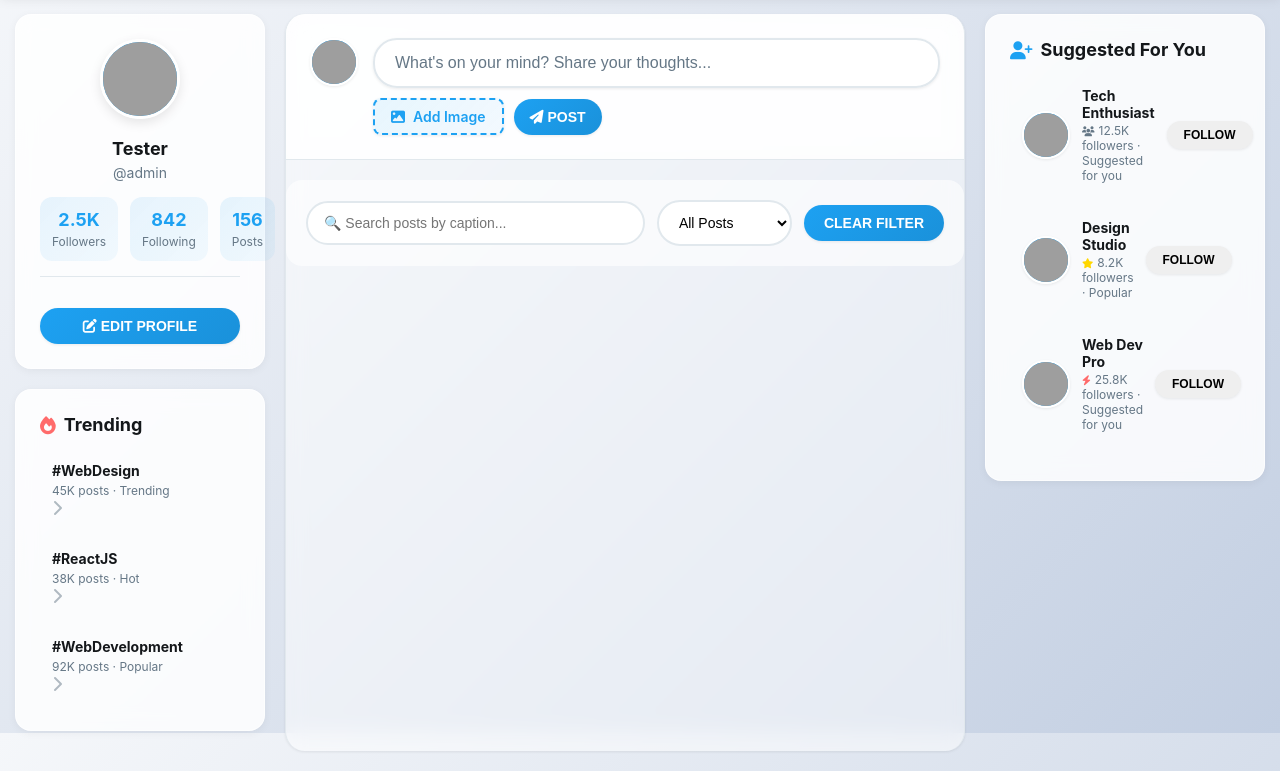
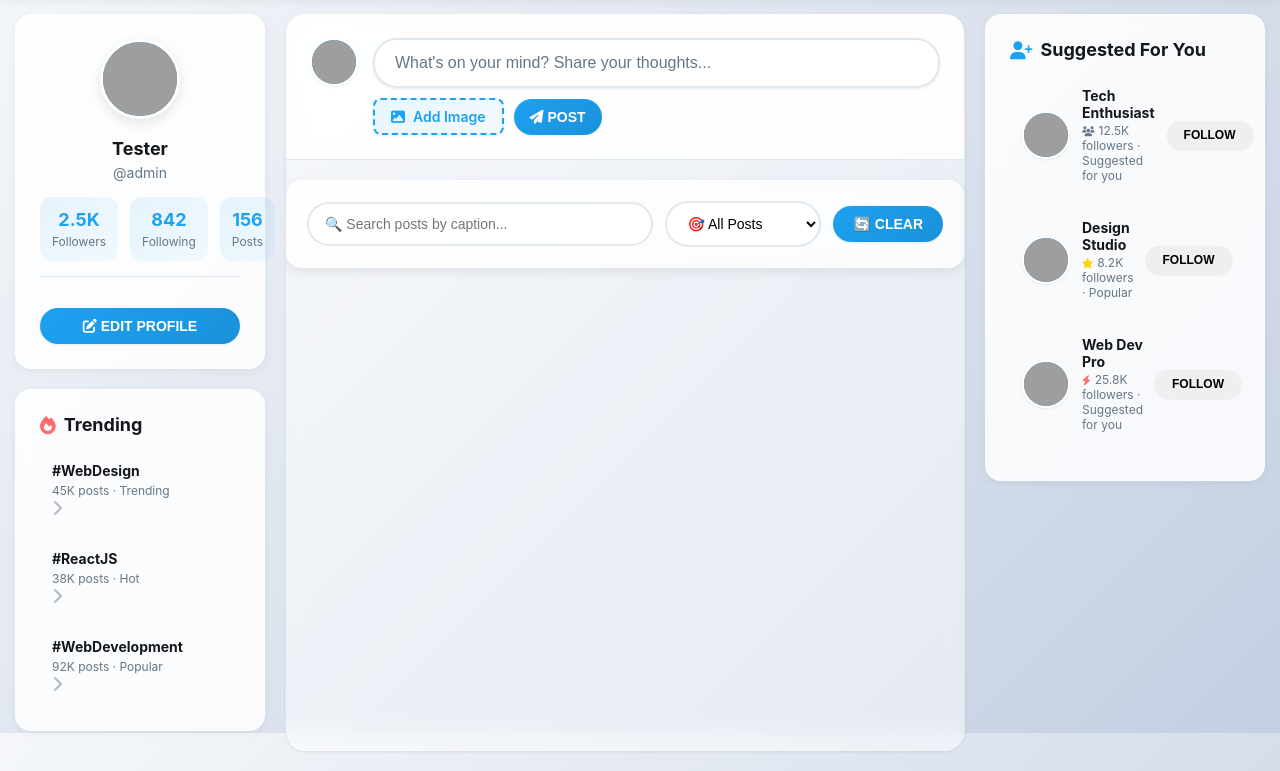
Before and after one commit to AA-maker-dev/Social-Media, a plain HTML site: page Website_Inside/HTML/index.html in a window 1280 px wide. Shown: the part 67-838 px from the top of the page. Drawn offline with Linux system fonts and the light colour scheme; grey boxes are pictures that could not be loaded.

Commit message:
feat: Enhance search and filter UI with improved styling and add empty state messages for posts

```diff
--- a/Website_Inside/HTML/index.html
+++ b/Website_Inside/HTML/index.html
@@ -119,14 +119,14 @@
             </div>
 
             <!-- Search and Filter Section -->
-            <div style="margin: 20px 0; padding: 20px; background: rgba(255,255,255,0.6); border-radius: 16px; display: flex; gap: 12px; align-items: center; flex-wrap: wrap;">
-                <input type="text" id="searchPosts" placeholder="🔍 Search posts by caption..." style="flex: 1; min-width: 200px; padding: 12px 16px; border: 2px solid var(--border-color); border-radius: 24px; font-size: 14px; transition: all 0.3s ease;">
-                <select id="filterPosts" style="padding: 12px 16px; border: 2px solid var(--border-color); border-radius: 24px; font-size: 14px; cursor: pointer; transition: all 0.3s ease;">
-                    <option value="all">All Posts</option>
-                    <option value="liked">Liked Posts</option>
-                    <option value="bookmarked">Saved Posts</option>
+            <div style="margin: 20px 0; padding: 20px; background: linear-gradient(135deg, rgba(255,255,255,0.8), rgba(255,255,255,0.6)); border-radius: 16px; display: flex; gap: 12px; align-items: center; flex-wrap: wrap; backdrop-filter: blur(10px); box-shadow: 0 4px 12px rgba(0,0,0,0.08); border: 1px solid rgba(255,255,255,0.6);">
+                <input type="text" id="searchPosts" placeholder="🔍 Search posts by caption..." style="flex: 1; min-width: 200px; padding: 12px 16px; border: 2px solid var(--border-color); border-radius: 24px; font-size: 14px; transition: all 0.3s ease; font-weight: 500;">
+                <select id="filterPosts" style="padding: 12px 16px; border: 2px solid var(--border-color); border-radius: 24px; font-size: 14px; cursor: pointer; transition: all 0.3s ease; font-weight: 500; background: white;">
+                    <option value="all">🎯 All Posts</option>
+                    <option value="liked">❤️ Liked Posts</option>
+                    <option value="bookmarked">🔖 Saved Posts</option>
                 </select>
-                <button id="clearFilter" class="btn btn-secondary" style="padding: 10px 20px;">Clear Filter</button>
+                <button id="clearFilter" class="btn btn-secondary" style="padding: 10px 20px; font-weight: 600;">🔄 Clear</button>
             </div>
 
             <!-- Loading Indicator -->
--- a/Website_Inside/JS/index.js
+++ b/Website_Inside/JS/index.js
@@ -194,6 +194,12 @@ function renderAllPostsGlobal(postsArr) {
     if (!postsContainer) return;
 
     postsContainer.innerHTML = '';
+
+    if (postsArr.length === 0) {
+        postsContainer.innerHTML = '<div style="text-align: center; padding: 60px 20px; color: var(--gray-color);"><div style="font-size: 48px; margin-bottom: 16px;">📭</div><div style="font-size: 18px; font-weight: 600; margin-bottom: 8px;">No Posts Found</div><div style="font-size: 14px;">Try adjusting your search or filters!</div></div>';
+        return;
+    }
+
     const profile = loadProfile();
     const DEFAULT_AVATAR = 'https://media.istockphoto.com/id/1485546774/photo/bald-man-smiling-at-camera-standing-with-arms-crossed.jpg?s=612x612&w=0&k=20&c=9vuq6HxeSZfhZ7Jit_2HPVLyoajffb7h_SbWssh_bME=';
     const profilePicture = (profile && profile.profilePicture) ? profile.profilePicture : DEFAULT_AVATAR;
@@ -591,7 +597,11 @@ document.addEventListener('DOMContentLoaded', () => {
     // Load and render stored posts
     const posts = loadPostsFromStorage();
     if (postsContainer) {
-        renderAllPosts(posts);
+        if (posts.length === 0) {
+            postsContainer.innerHTML = '<div style="text-align: center; padding: 60px 20px; color: var(--gray-color);"><div style="font-size: 48px; margin-bottom: 16px;">📭</div><div style="font-size: 18px; font-weight: 600; margin-bottom: 8px;">No Posts Yet</div><div style="font-size: 14px;">Be the first to post something amazing! 🚀</div></div>';
+        } else {
+            renderAllPosts(posts);
+        }
     }
 
     imageInput && imageInput.addEventListener('change', (e) => {
```
